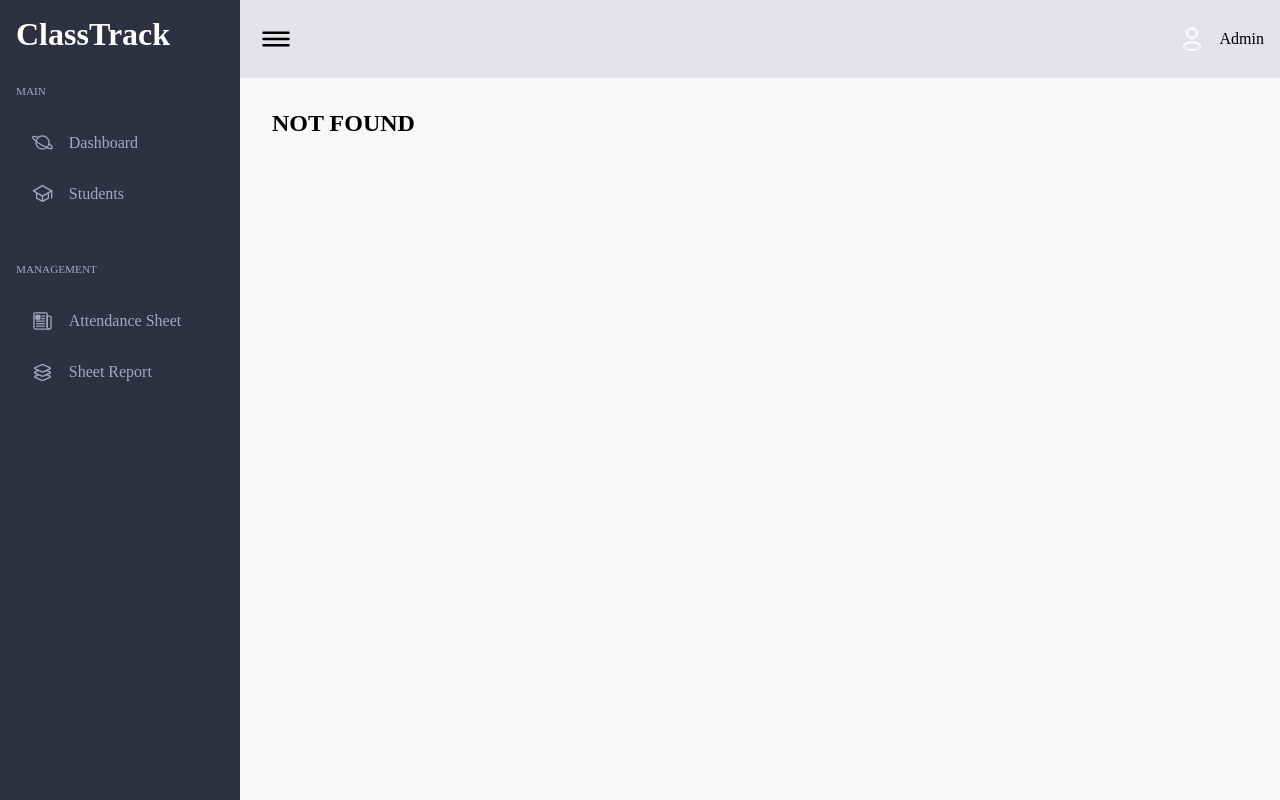
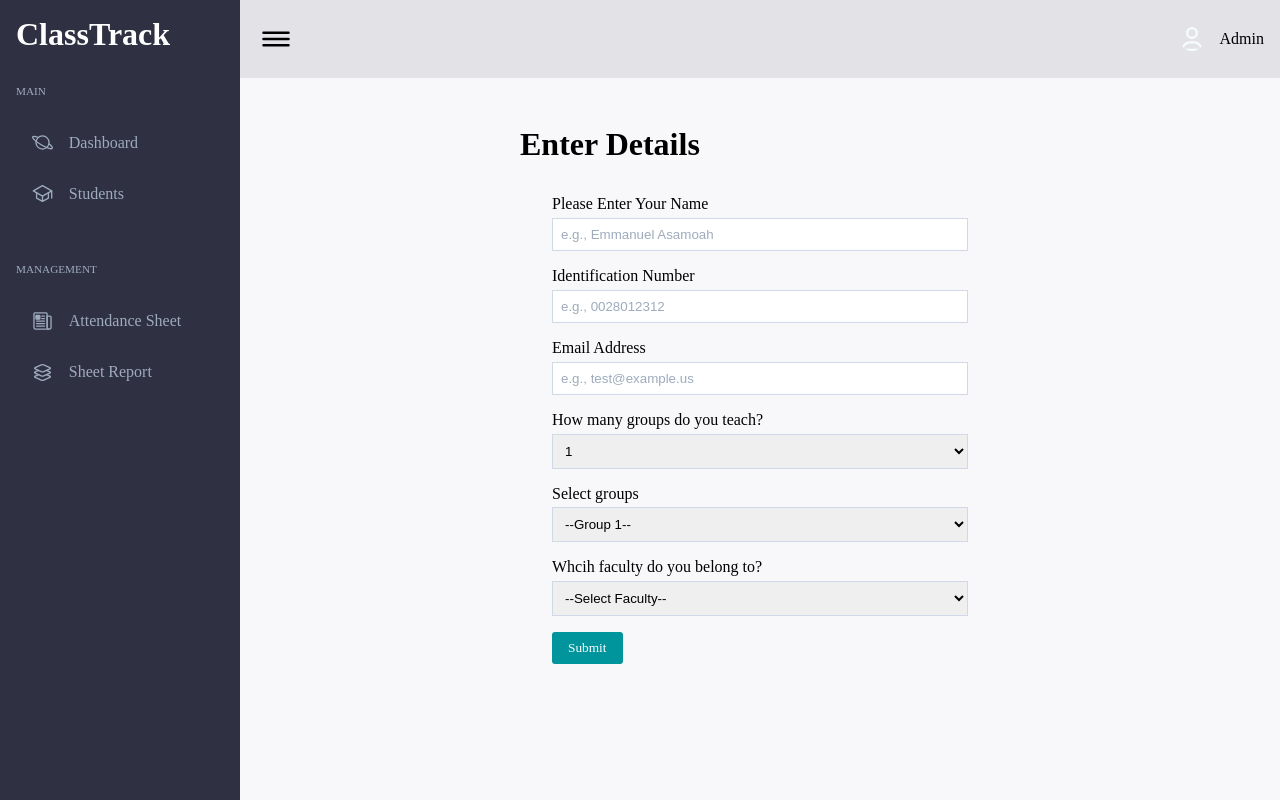
Before and after one commit to ashongdev/attendance, a React (Vite) app in the folder client/: page /signin in a window 1280 px wide. Before the commit this address had no page. Built offline with nearby package versions, Linux system fonts and the light colour scheme.

Commit message:
- Organize imports - Create signin page and define schemas

```diff
--- a/client/src/App.tsx
+++ b/client/src/App.tsx
@@ -1,16 +1,15 @@
-import { Navigate, Route, Routes } from "react-router-dom";
-import Footer from "./components/Footer";
+import { useState } from "react";
+import { Route, Routes } from "react-router-dom";
+import Header from "./components/Header";
+import Sidebar from "./components/Sidebar";
+import { Page } from "./exports/exports.ts";
 import useContextProvider from "./hooks/useContextProvider";
-import { ProtectedRoute, PublicRoute } from "./hooks/useRouteFunctions";
+import useFunctions from "./hooks/useFunctions.ts";
+import { PublicRoute } from "./hooks/useRouteFunctions";
+import Attendance from "./pages/Attendance";
+import Dashboard from "./pages/Dashboard";
+import LecSignIn from "./pages/LecSignIn";
 import List from "./pages/List";
-import Sidebar from "./components/Sidebar";
-
-import Header from "./components/Header";
-import Dashboard from "./pages/Dashboard";
-import Attendance from "./pages/Attendance";
-import { useState } from "react";
-import useFunctions from "./hooks/useFunctions.ts";
-import { Page } from "./exports/exports.ts";
 
 // !Download Oh MY ZSH for my terminal
 // todo: Add loader styles to css
@@ -156,6 +155,14 @@ const App = () => {
 							</PublicRoute>
 						}
 					/>
+					<Route
+						path="/signin"
+						element={
+							<PublicRoute role={role}>
+								<LecSignIn />
+							</PublicRoute>
+						}
+					/>
 
 					<Route
 						path="*"
--- a/client/src/components/Form.tsx
+++ b/client/src/components/Form.tsx
@@ -2,8 +2,8 @@ import { yupResolver } from "@hookform/resolvers/yup";
 import { Dispatch, FC, SetStateAction } from "react";
 import { useForm } from "react-hook-form";
 import * as yup from "yup";
+import { Mode, Student } from "../exports/exports";
 import useContextProvider from "../hooks/useContextProvider";
-import { Mode, Student } from "../exports/exports";
 import useFunctions from "../hooks/useFunctions";
 
 interface Props {
--- a/client/src/context/AppContextProvider.tsx
+++ b/client/src/context/AppContextProvider.tsx
@@ -1,6 +1,4 @@
-import Axios from "axios";
 import { ReactNode, useEffect, useState } from "react";
-import io from "socket.io-client";
 import { ContextProvider, Mode, Student } from "../exports/exports";
 import useFunctions from "../hooks/useFunctions";
 
@@ -13,7 +11,9 @@ const Context = ({ children }: { children: ReactNode }) => {
 	const [studentsList, setStudentsList] = useState<Student[]>([]);
 
 	const role: "Admin" | "Lecturer" | "Student" = getStorageItem("role", null);
+
 	const [mode, setMode] = useState<Mode>("");
+	const [auth, setAuth] = useState<Mode>("");
 	const [showErrorMessage, setShowErrorMessage] = useState(false);
 	const [showAlertPopup, setShowAlertPopup] = useState(false);
 	const [error, setError] = useState({
--- a/client/src/exports/exports.ts
+++ b/client/src/exports/exports.ts
@@ -36,8 +36,17 @@ type Student = {
 	status?: boolean | null;
 };
 
+type Lecturer = {
+	id: string;
+	fullname: string;
+	no_of_groups: number;
+	email: string;
+	faculty: string;
+	// department: string;
+};
+
 type GroupID = "A" | "B" | "C" | "D" | "E" | "F" | "G" | "H" | "";
 
 type Status = "Present" | "Absent";
 
-export { ContextProvider, Page, Student, GroupID, Status, Mode };
+export { ContextProvider, GroupID, Lecturer, Mode, Page, Status, Student };
--- /dev/null
+++ b/client/src/pages/LecSignIn.tsx
@@ -0,0 +1,172 @@
+import { yupResolver } from "@hookform/resolvers/yup";
+import { useEffect } from "react";
+import { useForm } from "react-hook-form";
+import * as yup from "yup";
+import { Lecturer } from "../exports/exports";
+import useContextProvider from "../hooks/useContextProvider";
+
+const LecSignIn = () => {
+	const { mode } = useContextProvider();
+	const Schema = yup.object().shape({
+		id: yup
+			.string()
+			.required()
+			.matches(/^[0-9]{10}$/),
+		fullname: yup.string().required(),
+		faculty: yup.string().required(),
+		// department: yup.string().required(),
+		no_of_groups: yup.number().required(),
+		...Object.fromEntries(
+			Array.from({ length: 4 }, (_, i) => [
+				`group${i + 1}`,
+				yup
+					.string()
+					.matches(/^[A-H]$/i, "Must be A-H")
+					.optional(),
+			])
+		),
+		email: yup
+			.string()
+			.email()
+			.required()
+			.matches(/^[a-zA-Z0-9._%+-]+@[a-zA-Z0-9.-]+\.[a-zA-Z]{2,}$/),
+	});
+
+	const {
+		register,
+		formState: { errors },
+		handleSubmit,
+		watch,
+	} = useForm({
+		resolver: yupResolver(Schema),
+	});
+
+	const selectedNoOfGroups = watch("no_of_groups", 1);
+
+	const submitHandler = async (data: Lecturer) => {
+		if (!data) {
+			alert("No data provided for this provided.");
+			return;
+		}
+
+		console.log("Data: ", data);
+	};
+
+	useEffect(() => {
+		console.log(errors);
+	}, [errors]);
+
+	const MyGroupsSelection = ({
+		selectedNoOfGroups,
+		register,
+	}: {
+		selectedNoOfGroups: number;
+		register: any;
+	}) => {
+		let options = [];
+		for (let i = 1; i <= selectedNoOfGroups; i++) {
+			options.push(
+				<select key={i} id={`group${i}`} {...register(`group${i}`)}>
+					<option value="" style={{ color: "gray" }}>
+						--Group {i}--
+					</option>
+					{["A", "B", "C", "D", "E", "F", "G", "H"].map((letter) => (
+						<option key={letter} value={letter}>
+							{letter}
+						</option>
+					))}
+				</select>
+			);
+		}
+
+		return <>{options}</>;
+	};
+
+	return (
+		<div className="signin-cont">
+			<form onSubmit={handleSubmit(submitHandler)} className="">
+				<div className="header">
+					<h1>Enter Details</h1>
+				</div>
+
+				<section>
+					<div className="block">
+						<label htmlFor="name">Please Enter Your Name</label>
+						<input
+							type="text"
+							placeholder="e.g., Emmanuel Asamoah"
+							{...register("fullname")}
+						/>
+					</div>
+
+					<div className="block">
+						<label htmlFor="name">Identification Number</label>
+						<input
+							type="text"
+							maxLength={10}
+							placeholder="e.g., 0028012312"
+							{...register("id")}
+						/>
+					</div>
+
+					<div className="block">
+						<label htmlFor="name">Email Address</label>
+						<input
+							type="email"
+							placeholder="e.g., test@example.us"
+							{...register("email")}
+						/>
+					</div>
+
+					<div className="block">
+						<label htmlFor="name">
+							How many groups do you teach?
+						</label>
+						<select id="group" {...register("no_of_groups")}>
+							<option value="1">1</option>
+							<option value="2">2 </option>
+							<option value="3">3</option>
+							<option value="4">4</option>
+						</select>
+					</div>
+
+					<div className="block">
+						<label htmlFor="groups">Select groups</label>
+						<div
+							className="grid"
+							style={{
+								display: "grid",
+								gridTemplateColumns: `repeat(${selectedNoOfGroups}, 1fr)`,
+								gap: "1rem",
+							}}
+						>
+							<MyGroupsSelection
+								selectedNoOfGroups={selectedNoOfGroups}
+								register={register}
+							/>
+						</div>
+					</div>
+
+					<div className="block">
+						<label htmlFor="name">
+							Whcih faculty do you belong to?
+						</label>
+
+						<select id="group" {...register("faculty")}>
+							<option value="">--Select Faculty--</option>
+							<option value="FoCIS">
+								Faculty of Computing and Information Systems
+							</option>
+							<option value="FoE">Faculty of Engineering</option>
+							<option value="FoIB">Faculty of IT Business</option>
+						</select>
+					</div>
+
+					<button className="actions submit">Submit</button>
+				</section>
+			</form>
+		</div>
+	);
+};
+
+export default LecSignIn;
--- a/client/src/styles/Home.css
+++ b/client/src/styles/Home.css
@@ -60,3 +60,14 @@ main {
 	height: 1.5rem;
 	width: 1.5rem;
 }
+
+/* Signin */
+.signin-cont {
+	display: flex;
+	justify-content: center;
+	align-items: center;
+	margin-top: 3rem;
+}
+.signin-cont form {
+	width: 30rem;
+}
--- a/client/src/styles/StudentList.css
+++ b/client/src/styles/StudentList.css
@@ -98,7 +98,8 @@ td:last-child {
 .modal .header p {
 	color: #44475f;
 }
-.modal section div {
+.modal section div,
+.block {
 	margin-bottom: 1rem;
 }
 label {
```
